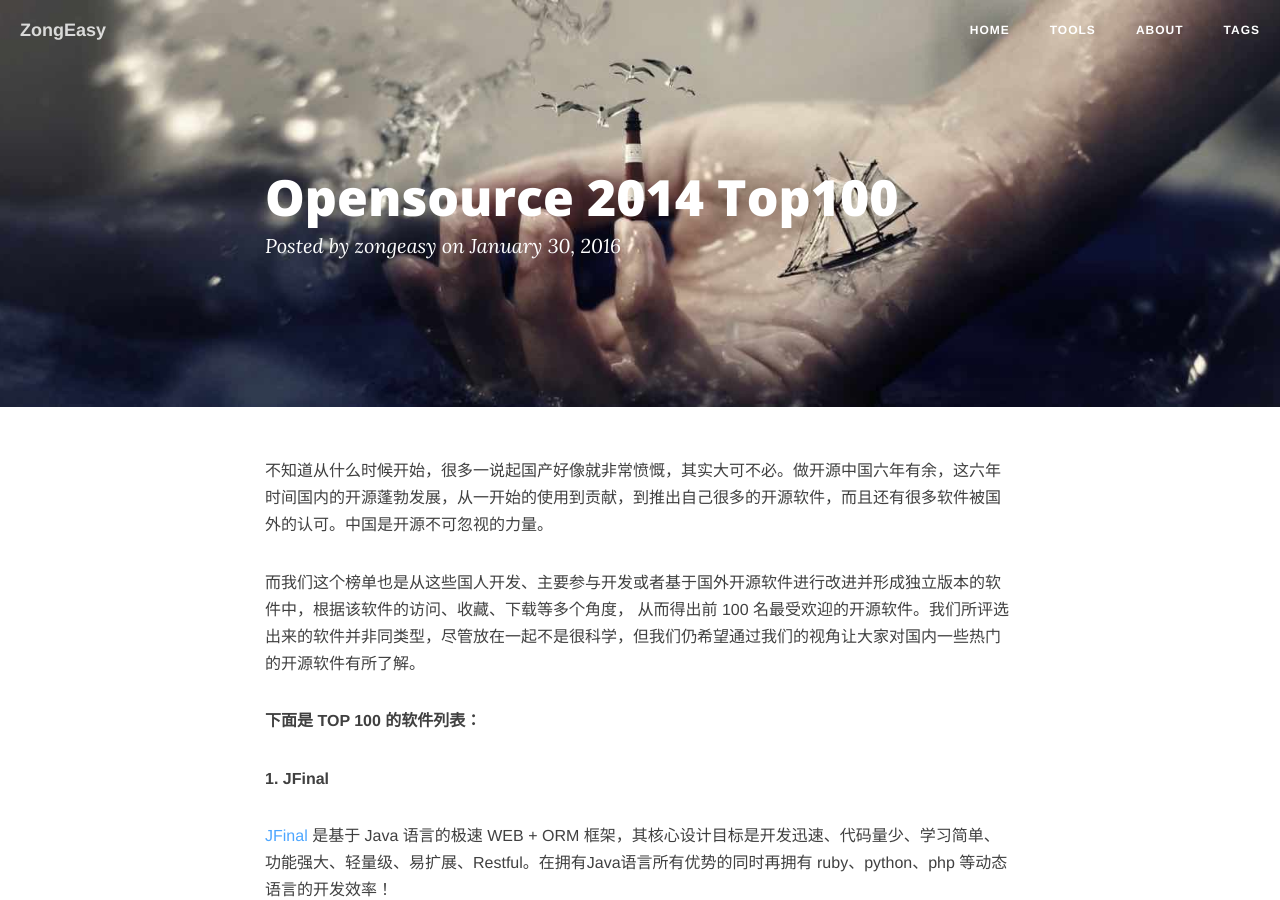
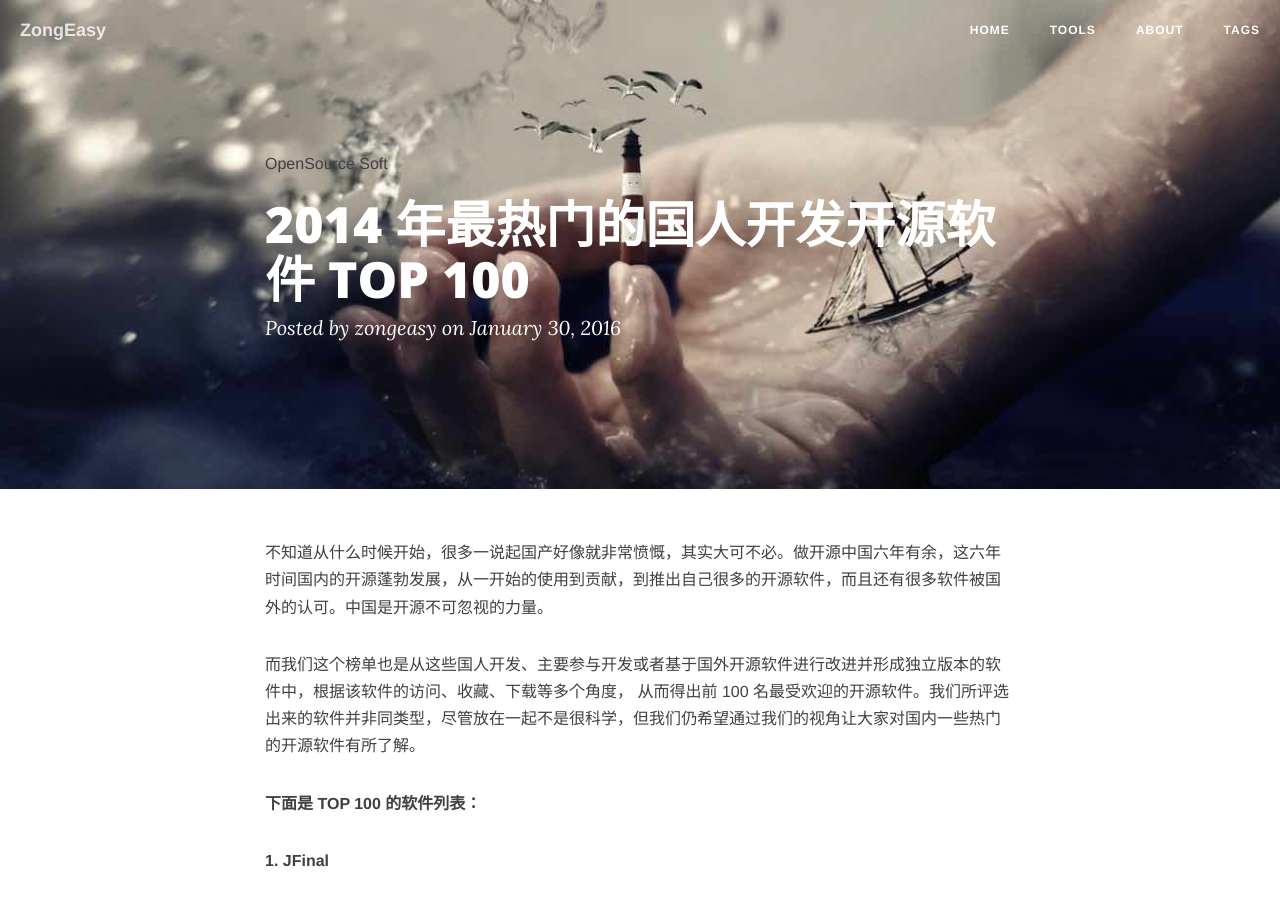
Before and after one commit to zongeasy/zongeasy.github.io, a Jekyll site: the page built from _posts/2016-01-30-OpenSource-2014-Top100.md, in a window 1280 px wide and 900 px high. Built offline with Jekyll 4.4.1, drawn with Linux system fonts in a browser that asks for light colours; nearby versions of some CDN libraries; comment, search, counter and statistics services are not loaded.

Commit message:
增加文章描述信息

```diff
--- a/_posts/2016-01-30-OpenSource-2014-Top100.md
+++ b/_posts/2016-01-30-OpenSource-2014-Top100.md
@@ -1,3 +1,12 @@
+---
+layout: post
+title: 2014 年最热门的国人开发开源软件 TOP 100
+categories: [blog ]
+tags: [OpenSource, Soft, ]
+description: 他山之石，可以攻玉
+---
+
+
 不知道从什么时候开始，很多一说起国产好像就非常愤慨，其实大可不必。做开源中国六年有余，这六年时间国内的开源蓬勃发展，从一开始的使用到贡献，到推出自己很多的开源软件，而且还有很多软件被国外的认可。中国是开源不可忽视的力量。
 
 而我们这个榜单也是从这些国人开发、主要参与开发或者基于国外开源软件进行改进并形成独立版本的软件中，根据该软件的访问、收藏、下载等多个角度， 从而得出前 100 名最受欢迎的开源软件。我们所评选出来的软件并非同类型，尽管放在一起不是很科学，但我们仍希望通过我们的视角让大家对国内一些热门的开源软件有所了解。
```
